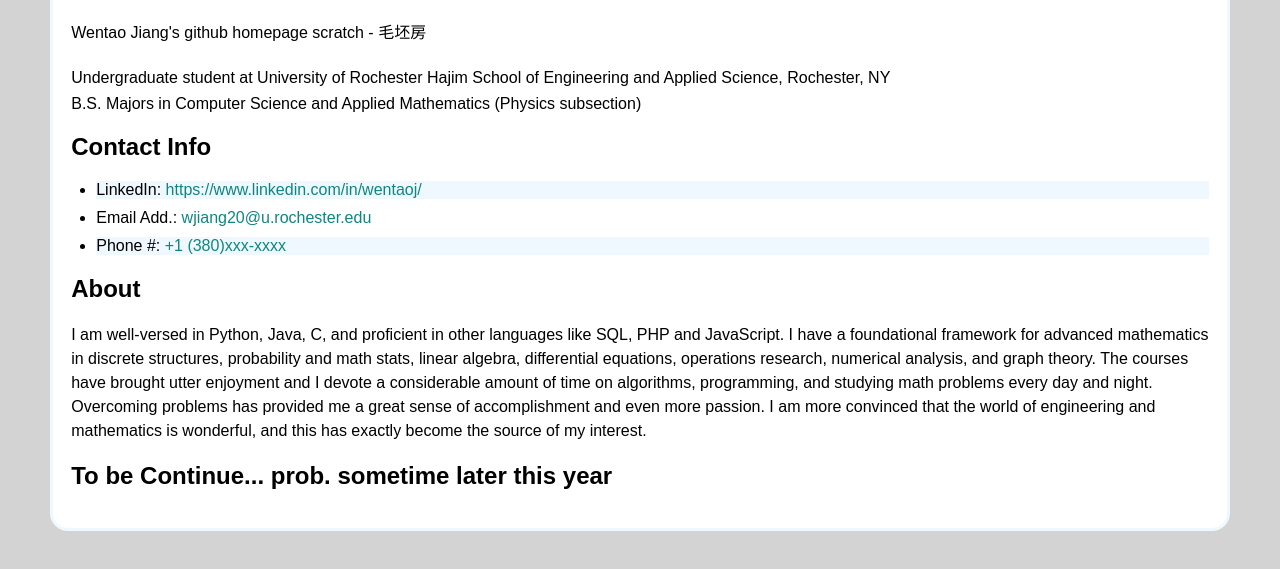
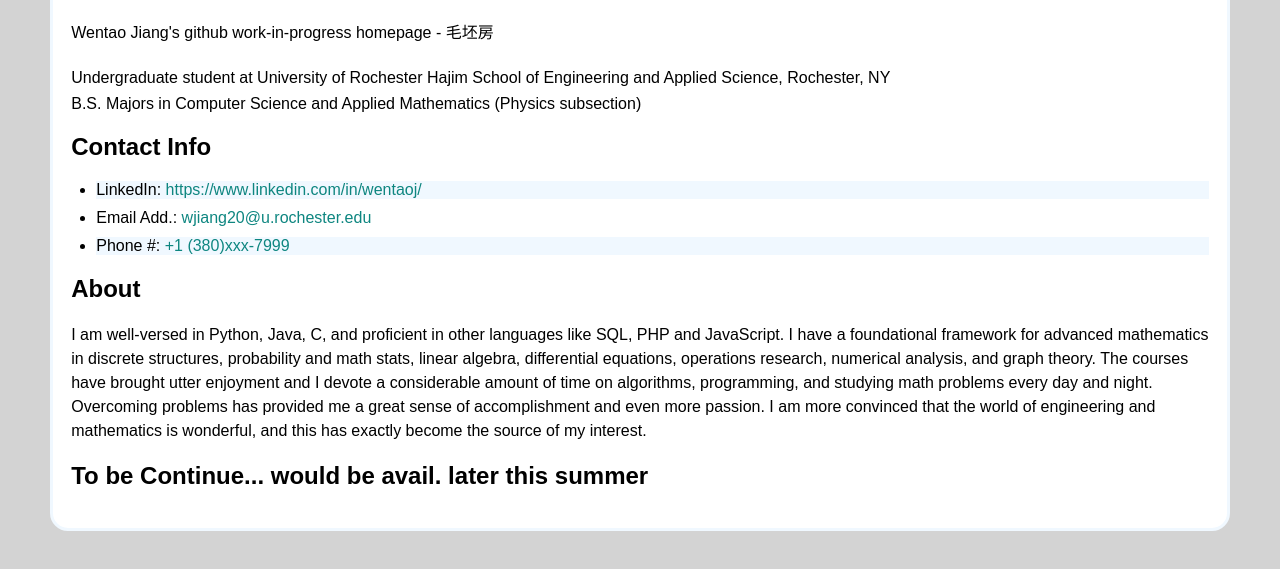
Before and after one commit to wentaoj/wentaoj.github.io, a plain HTML site: page index.html in a window 1280 px wide. Shown: the part 79-648 px from the top of the page. Drawn offline with Linux system fonts and the light colour scheme.

Commit message:
A better way to describe "prototype" ver. 0.0.2

```diff
--- a/index.html
+++ b/index.html
@@ -11,7 +11,7 @@
     <div class="container">
         <header>
             <h1> Wentao Jiang </h1>
-            <div> Wentao Jiang's github homepage scratch - 毛坯房 </div>
+            <div> Wentao Jiang's github work-in-progress homepage - 毛坯房 </div>
             <br>
             <div>
                 Undergraduate student at University of Rochester Hajim School of Engineering and Applied Science, Rochester, NY
@@ -28,7 +28,7 @@
                     <ul>
                         <li> LinkedIn: <a href="https://www.linkedin.com/in/wentaoj/"> https://www.linkedin.com/in/wentaoj/ </a></li>
                         <li> Email Add.: <a href="mailto:wjiang20@u.rochester.edu"> wjiang20@u.rochester.edu </a></li>
-                        <li> Phone #: <a href="tel: +1 (380)xxx-xxxx"> +1 (380)xxx-xxxx</a></li>
+                        <li> Phone #: <a href="tel: +1 (380)xxx-xxxx"> +1 (380)xxx-7999</a></li>
                     </ul>
                 </section>
 
@@ -40,7 +40,7 @@
                 </section>
 
                 <section id="cont.">
-                    <h2> To be Continue... prob. sometime later this year </h2>
+                    <h2> To be Continue... would be avail. later this summer </h2>
                 </section>
 
             </article>
```
